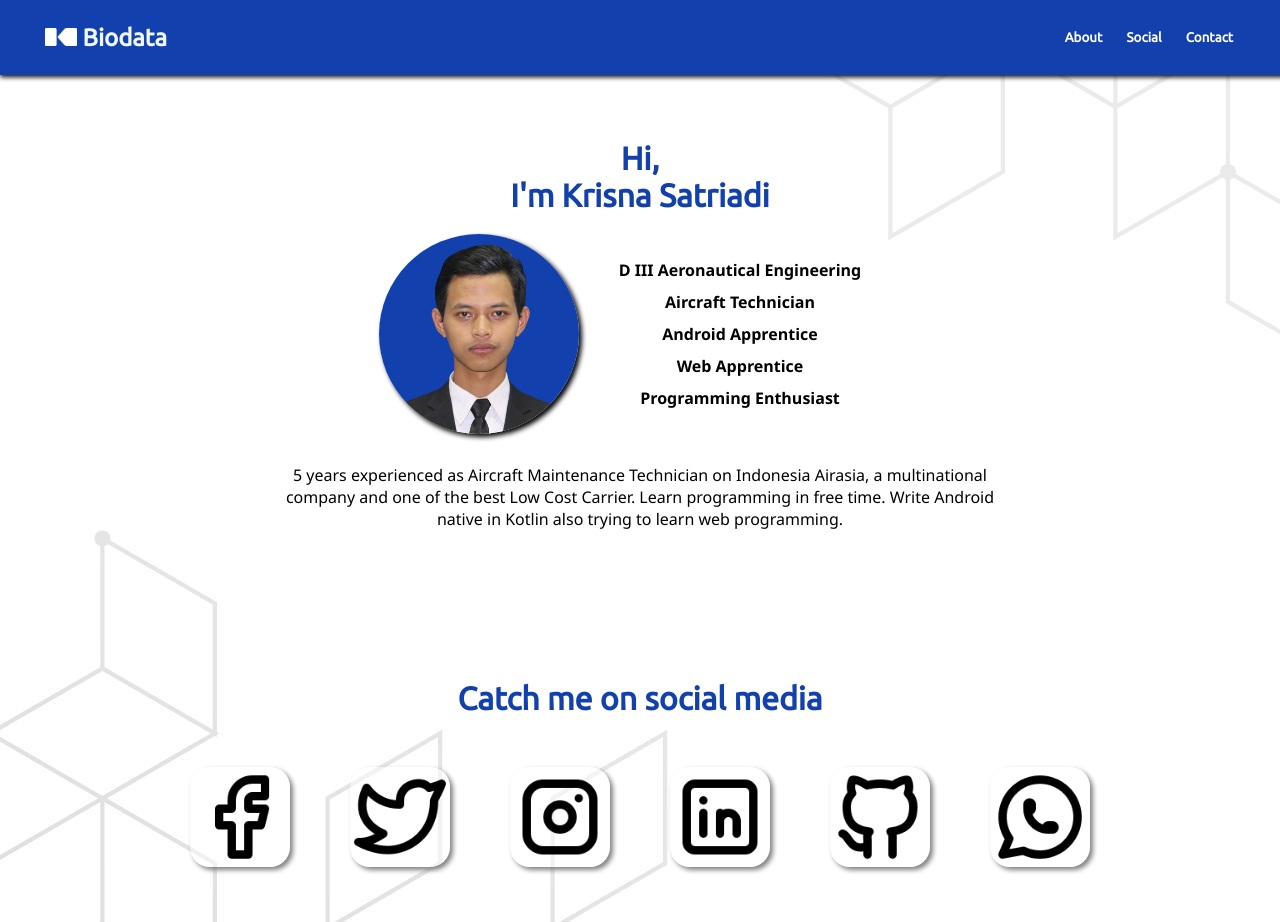
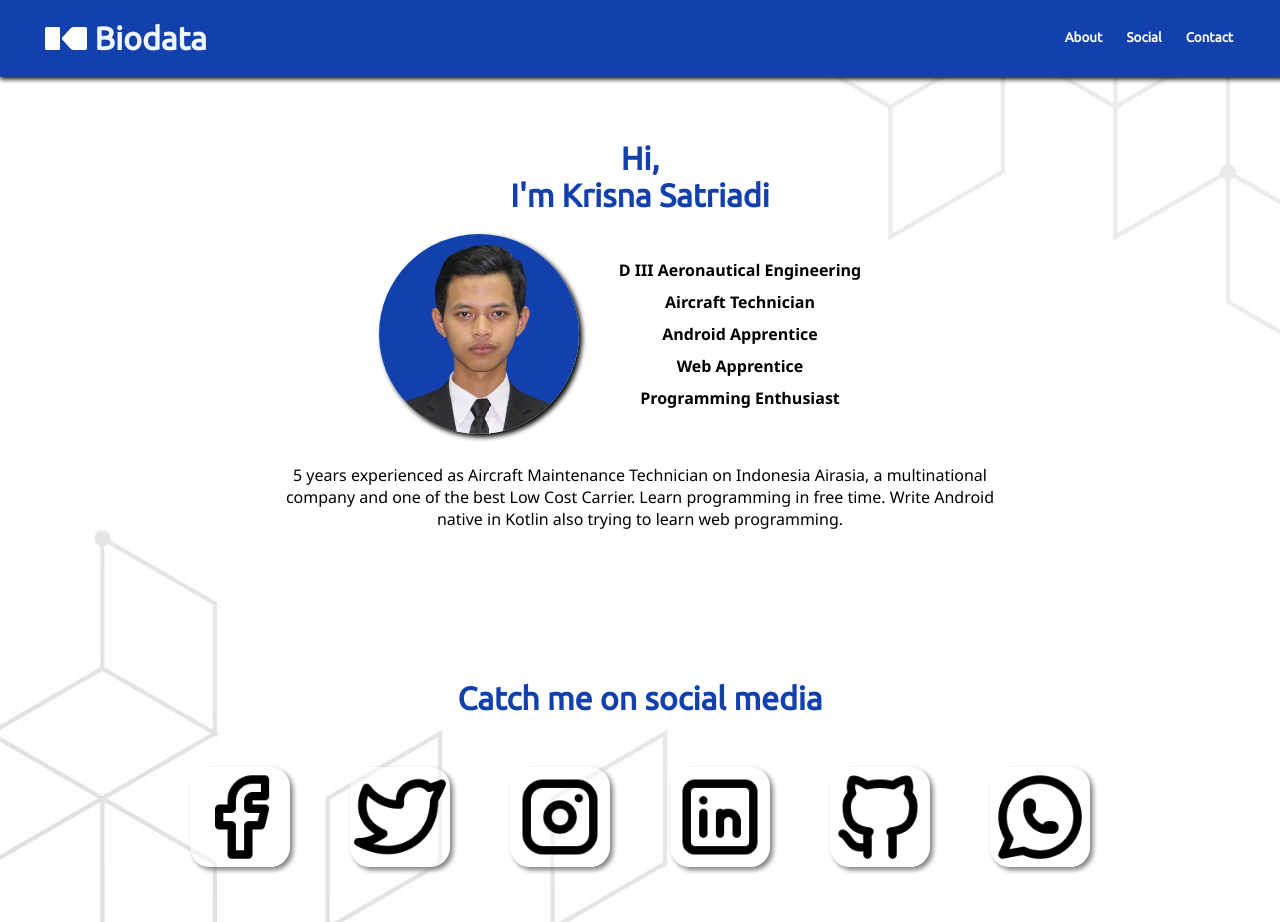
Before and after one commit to ichungelo/Submission-1, a plain HTML site: page index.html in a window 1280 px wide. Shown: the top 922 px of the page. Drawn offline with Linux system fonts and the light colour scheme; a web font is replaced by a local one.

Commit message:
resize h1 text and logo

```diff
--- a/index.html
+++ b/index.html
@@ -11,7 +11,7 @@
 <body>
     <nav>
         <div class="flex-header-left">
-            <h1><img src="/assets/images/ichungo-logo.png" alt="logo" width="32px"> Biodata</h1>
+            <h1><img src="/assets/images/ichungo-logo.png" alt="logo" width="42px"> Biodata</h1>
         </div>
         <div class="flex-header-right">
             <a href="#about"><button>About</button></a>
--- a/style.css
+++ b/style.css
@@ -16,6 +16,7 @@
 h1{
     font-family: Ubuntu, 'Franklin Gothic Medium', 'Arial Narrow', Arial, sans-serif;
     color: aliceblue;
+    font-size: xx-large;
 }
 
 h2 {
```
